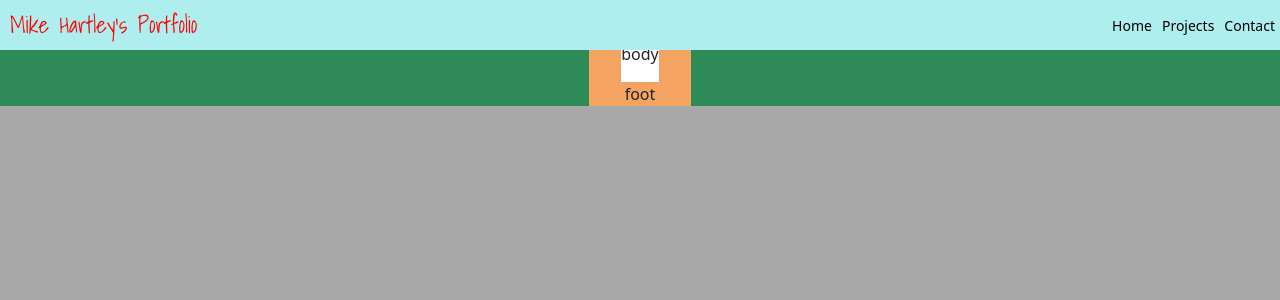
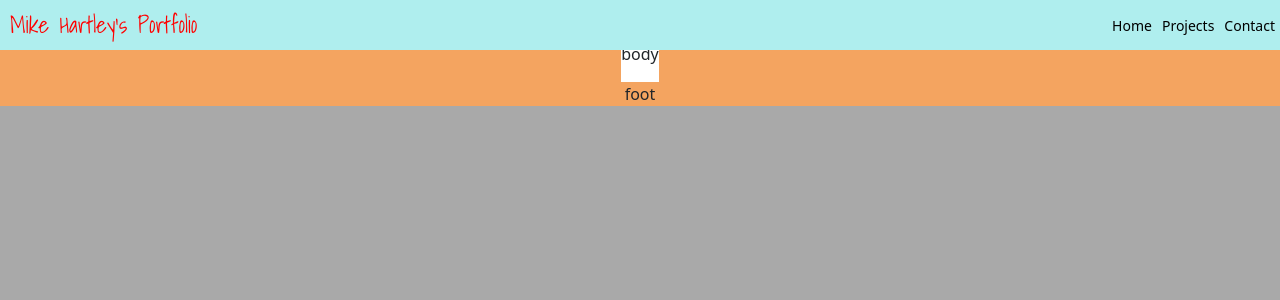
Before and after one commit to mhartley19/portfolio, a React (Create React App) app: page /contact in a window 1280 px wide. Shown: the top 300 px of the page. Built offline with nearby package versions, Linux system fonts and the light colour scheme.

Commit message:
simplified page

```diff
--- a/src/components/pages/contact.js
+++ b/src/components/pages/contact.js
@@ -9,13 +9,12 @@ export const Contact = () => {
     return(
         <div>
             <div id='CP'>
-                <Navbar/>
+            <Navbar/>
+                <div class='CP-container'>
 
-                <div class='CP-container'>
-                    <div class='CP-CC-container'>
                         <CardContact/>
 
-                    </div>
+
                 </div>
 
             </div>
```
